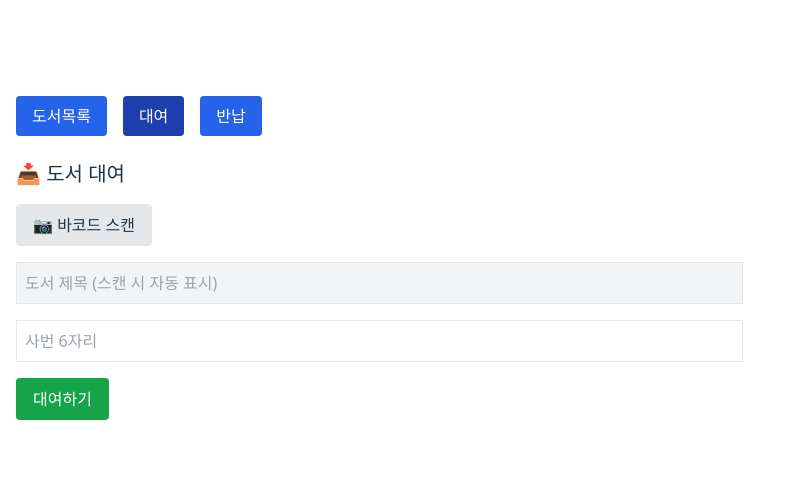
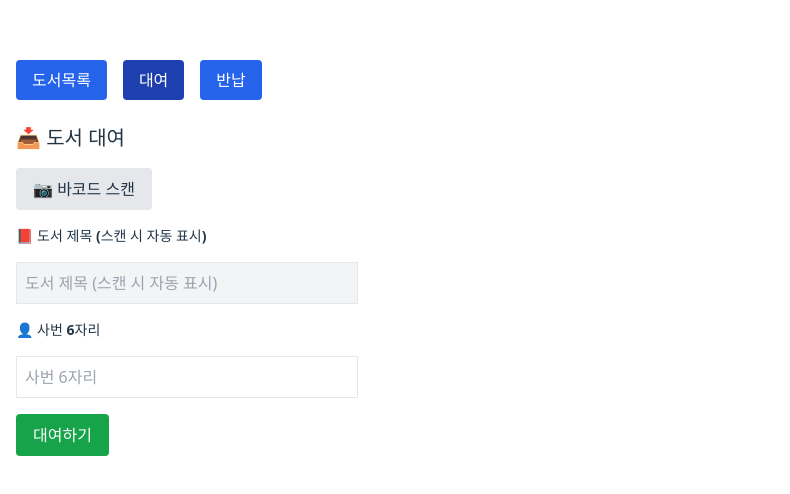
Before and after one commit to daewonpharm/book-rental-app, a React (Vite) app: page /rent in a window 1280 px wide. Shown: the part 142-636 px from the top of the page, without its empty margins (0-790 px from the left). Built offline with nearby package versions, Linux system fonts and the light colour scheme.

Commit message:
리턴렌트 둘 다

```diff
--- a/src/pages/Rent.jsx
+++ b/src/pages/Rent.jsx
@@ -1,3 +1,4 @@
+// src/pages/Rent.jsx
 import React, { useState } from "react";
 import { db } from "../firebase";
 import {
@@ -18,7 +19,7 @@ export default function Rent() {
 
   const handleRent = async () => {
     if (!bookCode || !employeeId) {
-      alert("도서코드와 사번을 입력하세요.");
+      alert("도서와 사번을 모두 입력하세요.");
       return;
     }
 
@@ -89,21 +90,30 @@ export default function Rent() {
       </button>
 
       {scanning && (
-        <BarcodeScanner
-          onDetected={handleDetected}
-          onClose={() => setScanning(false)}
-        />
+        <>
+          <BarcodeScanner
+            onDetected={handleDetected}
+            onClose={() => setScanning(false)}
+          />
+          <p className="text-sm text-red-500 mt-2">
+            ⚠️ iOS에서는 두 번째 스캔부터 전면 카메라가 사용될 수 있어요. 작동이 안 되면 새로고침 해주세요.
+          </p>
+        </>
       )}
 
-      {/* 도서 제목만 표시 (수정 불가) */}
+      {/* 📘 책 제목 (스캔 시 자동 표시) */}
+      <label className="block text-sm font-semibold mt-4">
+        📕 도서 제목 (스캔 시 자동 표시)
+      </label>
       <input
         type="text"
         placeholder="도서 제목 (스캔 시 자동 표시)"
         value={bookTitle}
         readOnly
-        className="border p-2 w-full bg-gray-100 text-gray-700 cursor-not-allowed"
+        className="border p-2 w-full bg-gray-100 text-gray-800"
       />
 
+      <label className="block text-sm font-semibold mt-4">👤 사번 6자리</label>
       <input
         type="text"
         inputMode="numeric"
@@ -122,7 +132,7 @@ export default function Rent() {
 
       <button
         onClick={handleRent}
-        className="bg-green-600 text-white px-4 py-2 rounded hover:bg-green-700"
+        className="bg-green-600 text-white px-4 py-2 rounded hover:bg-green-700 mt-4"
       >
         대여하기
       </button>
--- a/src/pages/Return.jsx
+++ b/src/pages/Return.jsx
@@ -122,12 +122,10 @@ export default function Return() {
         </>
       )}
 
-      {/* 📘 책 제목 (스캔 시 자동 표시) */}
-      <label className="block text-sm font-semibold mt-4">
-        📕 도서 제목 (스캔 시 자동 표시)
-      </label>
+      {/* 📘 책 제목 (스캔 시 자동 표시) → placeholder로 표시 */}
       <input
         type="text"
+        placeholder="도서 제목 (스캔 시 자동 표시)"
         value={title}
         readOnly
         className="border p-2 w-full bg-gray-100 text-gray-800"
```
